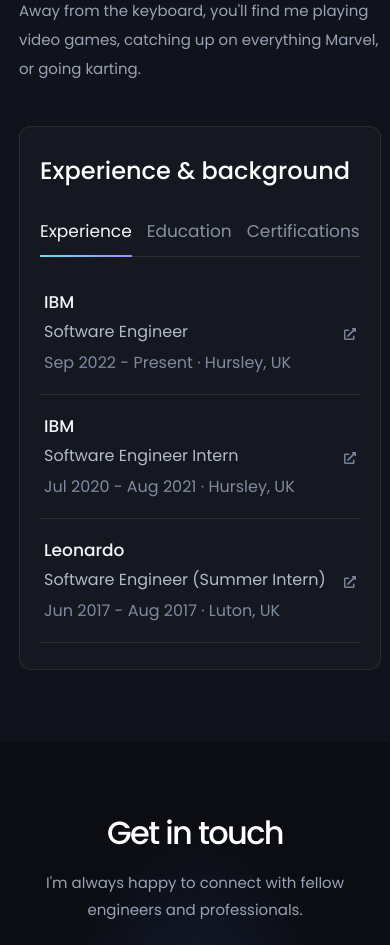
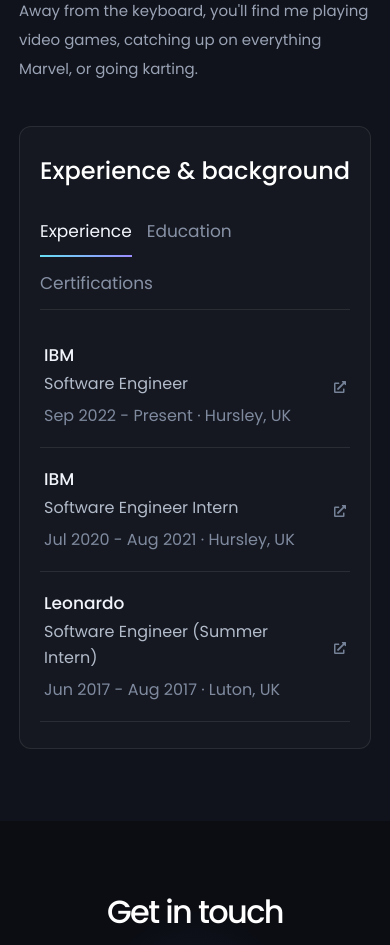
Before and after one commit to eamansour/eamansour.com, a Next.js app: page / in a window 390 px wide. Shown: the part 4440-5385 px from the top of the page. Built offline with nearby package versions, Linux system fonts and the light colour scheme.

Commit message:
fix: Fix about section appearing off screen on mobile
Signed-off-by: Eamonn Mansour <47121388+eamansour@users.noreply.github.com>

```diff
--- a/app/styles/globals.css
+++ b/app/styles/globals.css
@@ -411,6 +411,10 @@
   gap: 9%;
 }
 
+.about-layout > * {
+  min-width: 0;
+}
+
 .about-copy {
   padding-top: 8px;
 }
@@ -423,6 +427,8 @@
 }
 
 .career-panel {
+  width: 100%;
+  min-width: 0;
   padding: 32px;
   border: 1px solid var(--border);
   border-radius: 12px;
@@ -437,6 +443,7 @@
 
 .career-tabs {
   display: flex;
+  flex-wrap: wrap;
   gap: 26px;
   margin-top: 30px;
   border-bottom: 1px solid var(--border);
@@ -492,6 +499,7 @@
 .career-item h4,
 .career-item p {
   margin: 0;
+  overflow-wrap: anywhere;
 }
 
 .career-item h4 {
```
